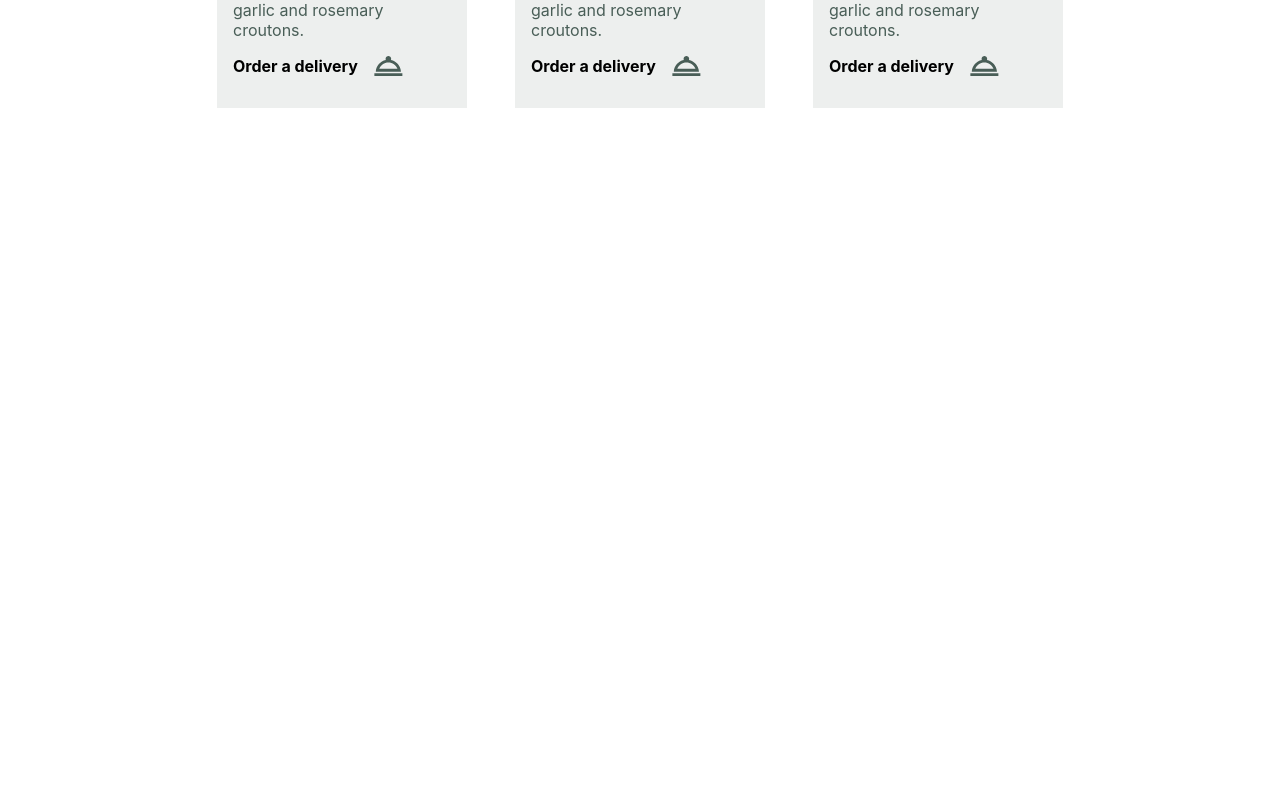
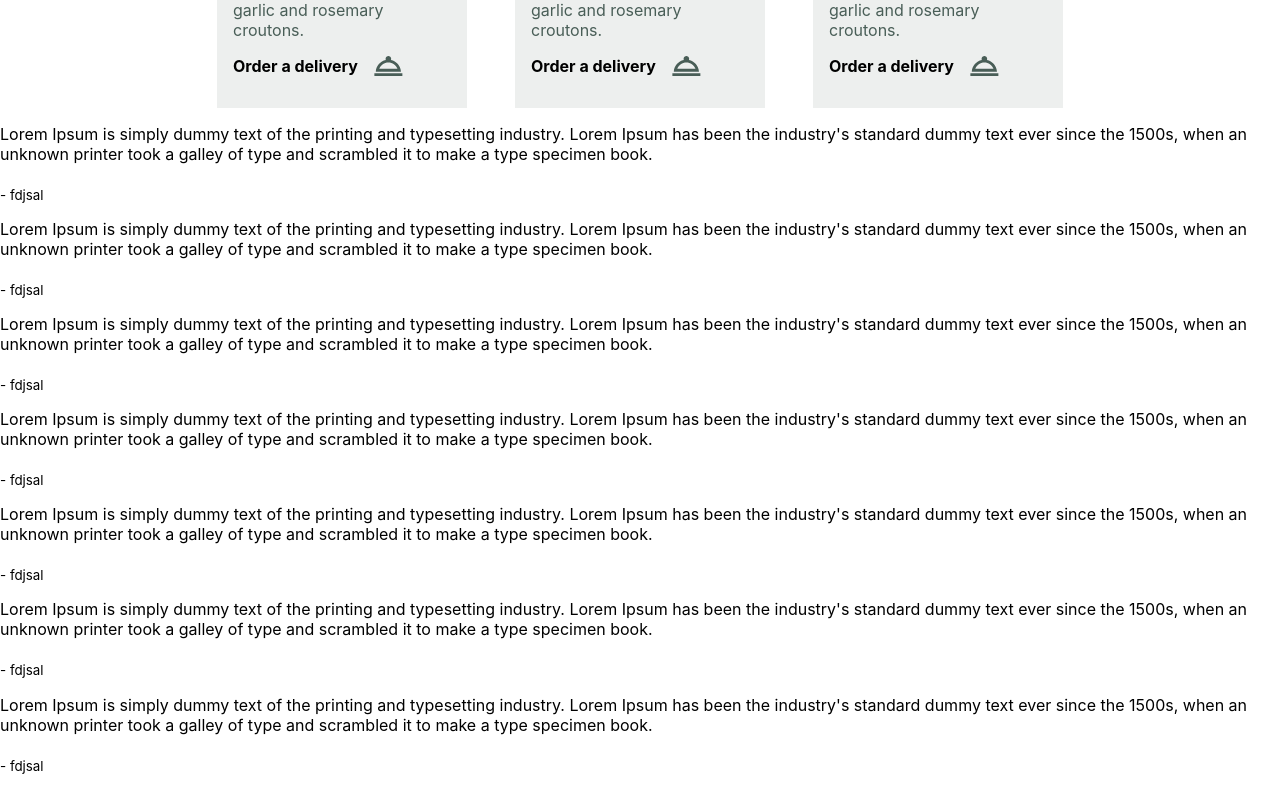
Before and after one commit to jimbatshetrim/little-lemon, a React (Create React App) app: page / in a window 1280 px wide. Shown: the part 880-1671 px from the top of the page. Before the commit the page ends 988 px from the top, so only its background shows below. Built offline with nearby package versions, Linux system fonts and the light colour scheme.

Commit message:
feat: testimonials added

```diff
--- a/src/App.js
+++ b/src/App.js
@@ -54,6 +54,16 @@
                         }
                     </div>
                 </section>
+                <section className="testimonials">
+                    {
+                        ['' , '', '', '', '', '', '', '', ''].map(() =>
+                            <div className="testimonials-card">
+                                <p>Lorem Ipsum is simply dummy text of the printing and typesetting industry. Lorem Ipsum has been the industry's standard dummy text ever since the 1500s, when an unknown printer took a galley of type and scrambled it to make a type specimen book.</p>
+                                <sub> - fdjsal</sub>
+                            </div>
+                        )
+                    }
+                </section>
             </main>
         </div>
     );
```
